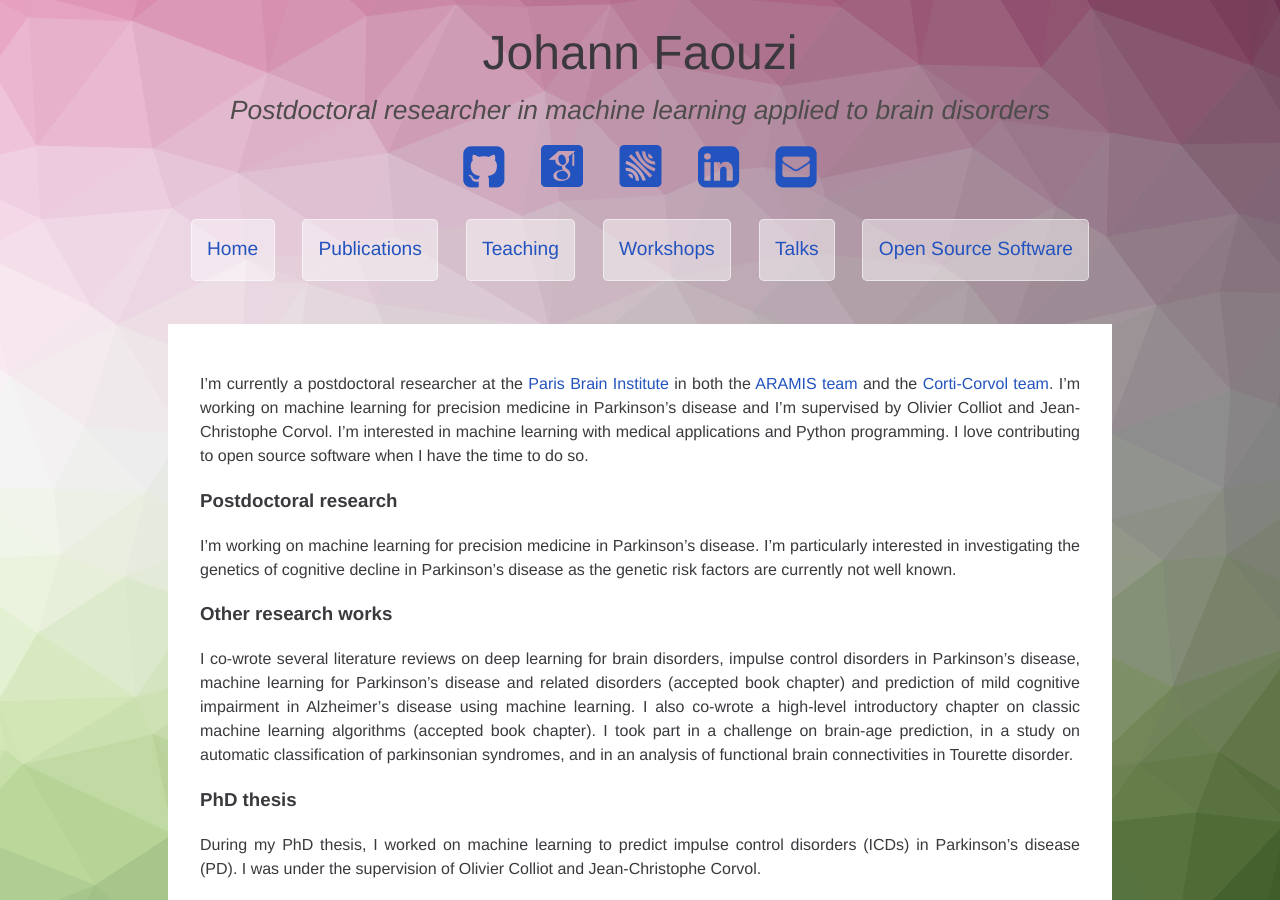
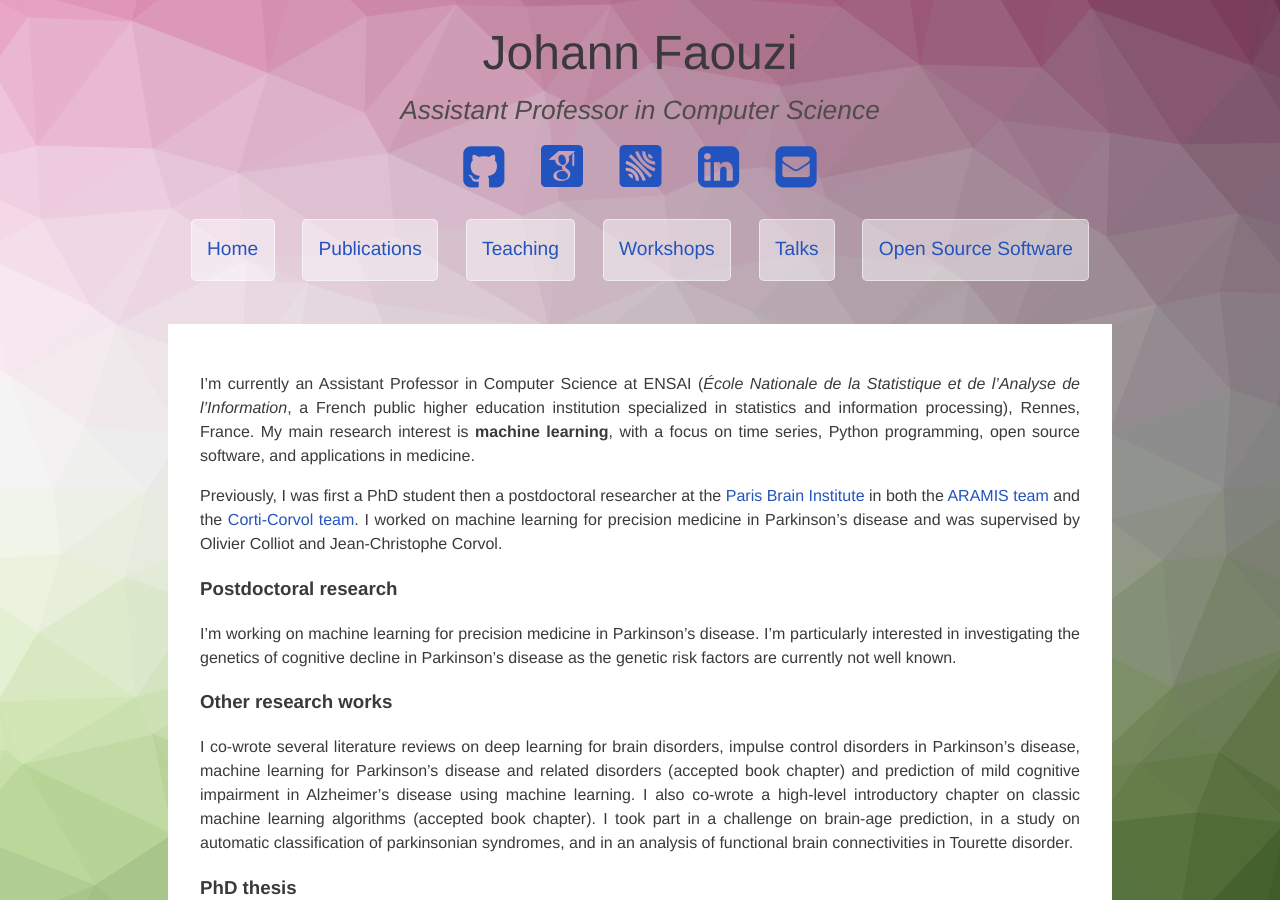
Before and after one commit to johannfaouzi/johannfaouzi.github.io, a Jekyll site: the page built from index.md, in a window 1280 px wide and 900 px high. Built offline with Jekyll 4.4.1, drawn with Linux system fonts in a browser that asks for light colours; some web fonts are replaced; our own code applies the rules of GitHub Pages for plain Markdown files.

Commit message:
Update website

```diff
--- a/_layouts/default.html
+++ b/_layouts/default.html
@@ -1,7 +1,7 @@
 <!DOCTYPE html>
 <html lang="en" class="no-js">
 <head>
-    <title>Johann Faouzi - Postdoctoral researcher</title>
+    <title>Johann Faouzi - Assistant Professor in Computer Science</title>
     <meta charset="UTF-8"/>
     <meta http-equiv="X-UA-Compatible" content="IE=edge">
     <meta name="viewport" content="width=device-width, initial-scale=1">
@@ -18,7 +18,7 @@
     <div class="container">
         <header class="header">
             <div class="pattern pattern--hidden"></div>
-            <h1>Johann Faouzi<span><i>Postdoctoral researcher in machine learning applied to brain disorders</i></span></h1>
+            <h1>Johann Faouzi<span><i>Assistant Professor in Computer Science</i></span></h1>
             <nav class="links">
                 <a href="https://github.com/johannfaouzi"><i class="fa fa-github-square fa-3x"></i></a>
                 <a href="https://scholar.google.com/citations?user=0UgqSpwAAAAJ"><i class="ai ai-google-scholar-square ai-3x"></i></a>
--- a/index.md
+++ b/index.md
@@ -1,12 +1,16 @@
-I'm currently a postdoctoral researcher at the
+I'm currently an Assistant Professor in Computer Science at ENSAI
+(*École Nationale de la Statistique et de l'Analyse de l'Information*,
+a French public higher education institution specialized in statistics and
+information processing), Rennes, France.
+My main research interest is **machine learning**, with a focus on time series,
+Python programming, open source software, and applications in medicine.
+
+Previously, I was first a PhD student then a postdoctoral researcher at the
 [Paris Brain Institute](https://icm-institute.org/en/)
 in both the [ARAMIS team](https://www.aramislab.fr) and the
 [Corti-Corvol team](https://institutducerveau-icm.org/en/team/team-corti-corvol/).
-I'm working on machine learning for precision medicine in Parkinson's
-disease and I'm supervised by Olivier Colliot and Jean-Christophe Corvol.
-I'm interested in machine learning with medical applications and Python
-programming. I love contributing to open source software when I have the time
-to do so.
+I worked on machine learning for precision medicine in Parkinson's
+disease and was supervised by Olivier Colliot and Jean-Christophe Corvol.
 
 
 ### Postdoctoral research
```
Also changed, not shown: publications.md (+7 -5 lines), teaching.md (+1 -1 lines).
